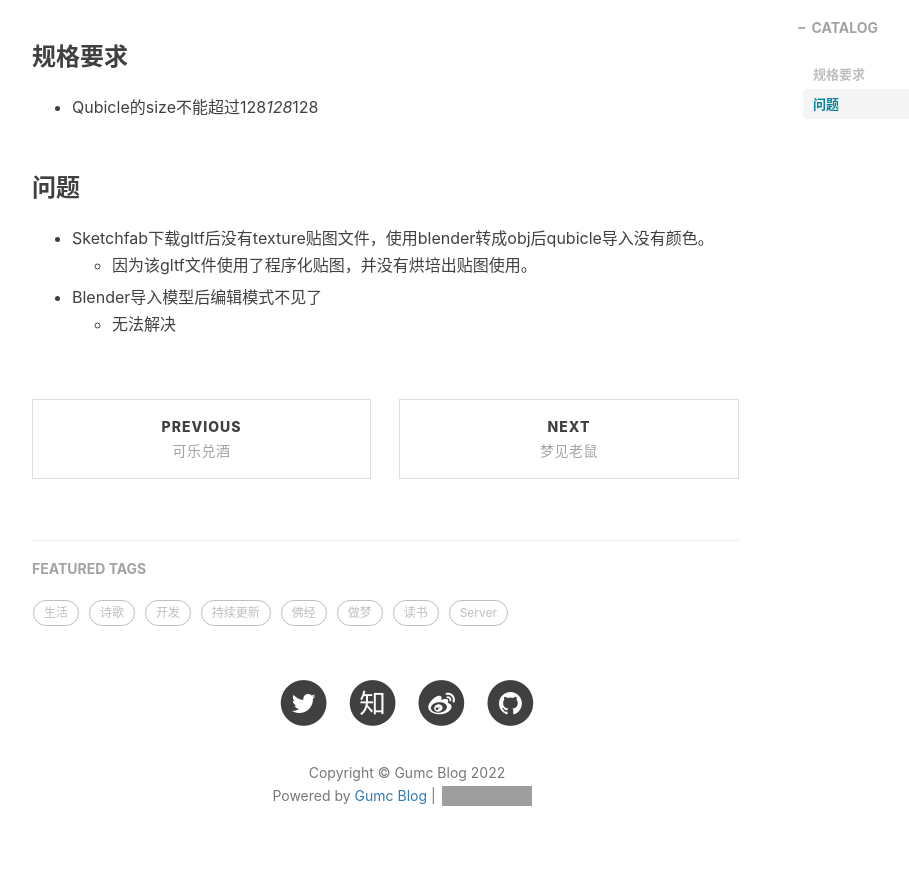
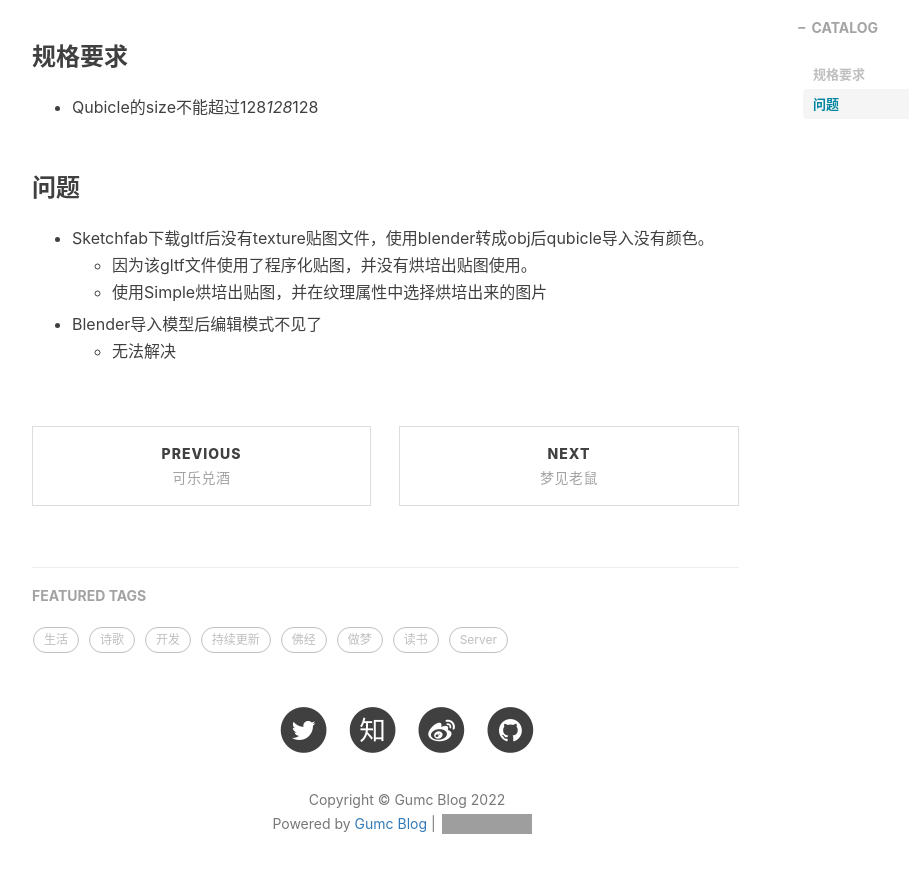
Before and after one commit to gumcstronger/gumcstronger.github.io, a Jekyll site: the page built from _posts/2022/2022-09-22-sketchfab-qubicle.md, in a window 1280 px wide and 900 px high, scrolled down 1246 px. Shown: the top 873 px of the window, without its empty margins (233-1142 px from the left). Built offline with Jekyll 4.4.1, drawn with Linux system fonts in a browser that asks for light colours; comment, search, counter and statistics services are not loaded; grey boxes are pictures that could not be loaded.

Commit message:
Update 2022-09-22-sketchfab-qubicle.md

```diff
--- a/_posts/2022/2022-09-22-sketchfab-qubicle.md
+++ b/_posts/2022/2022-09-22-sketchfab-qubicle.md
@@ -36,5 +36,6 @@
 
 - Sketchfab下载gltf后没有texture贴图文件，使用blender转成obj后qubicle导入没有颜色。
   - 因为该gltf文件使用了程序化贴图，并没有烘培出贴图使用。
+  - 使用Simple烘培出贴图，并在纹理属性中选择烘培出来的图片
 - Blender导入模型后编辑模式不见了
   - 无法解决
```
